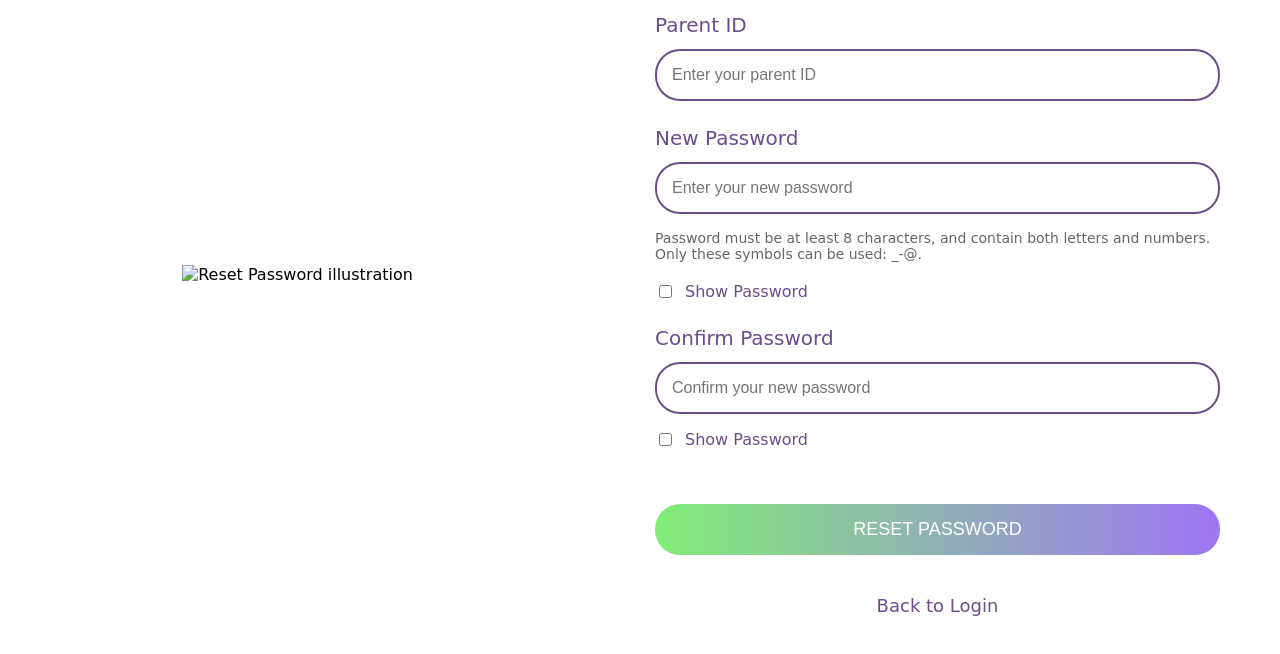
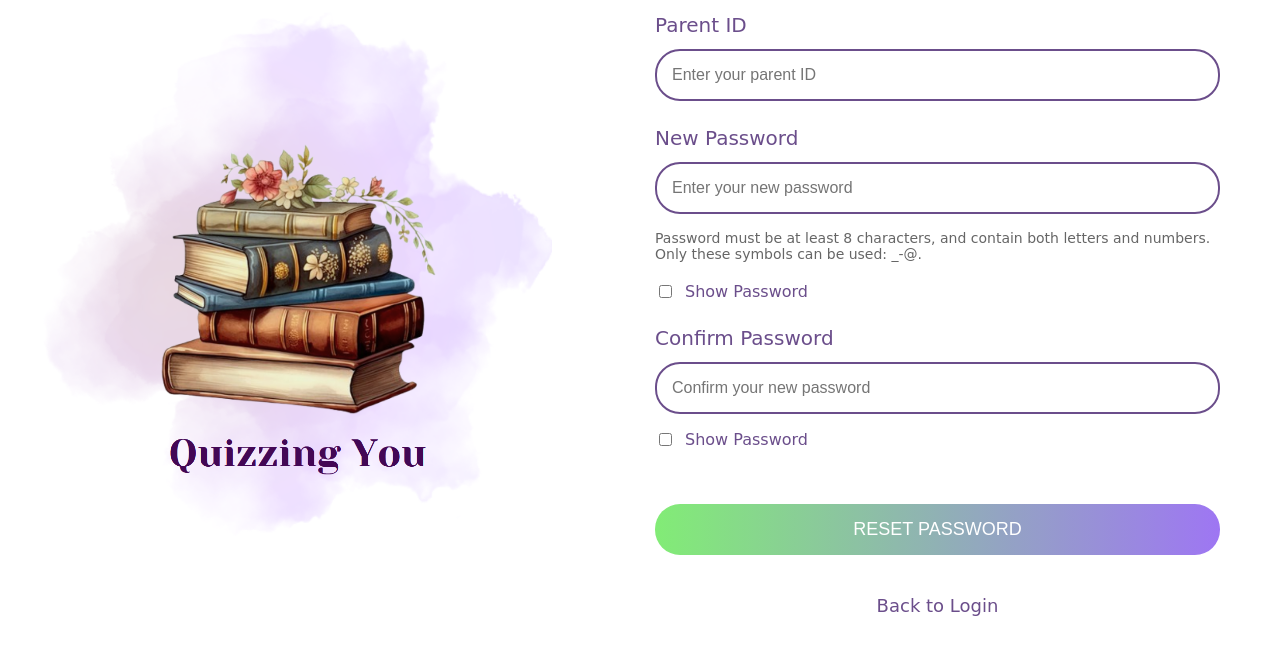
Before and after one commit to XinLing8/rwdd, a plain HTML site: page forgot_pw.P.html in a window 1280 px wide. Shown: the part 126-780 px from the top of the page. Drawn offline with Linux system fonts and the light colour scheme; a web font is replaced by a local one.

Commit message:
Update forgot_pw.P.html

```diff
--- a/forgot_pw.P.html
+++ b/forgot_pw.P.html
@@ -134,7 +134,7 @@
 <body>
     <div class="container">
         <div class="image-section">
-            <img src="images/loginP.png" alt="Reset Password illustration">
+            <img src="loginP.png" alt="Reset Password illustration">
         </div>
         <div class="form-section">
             <h1>Reset Password</h1>
```
